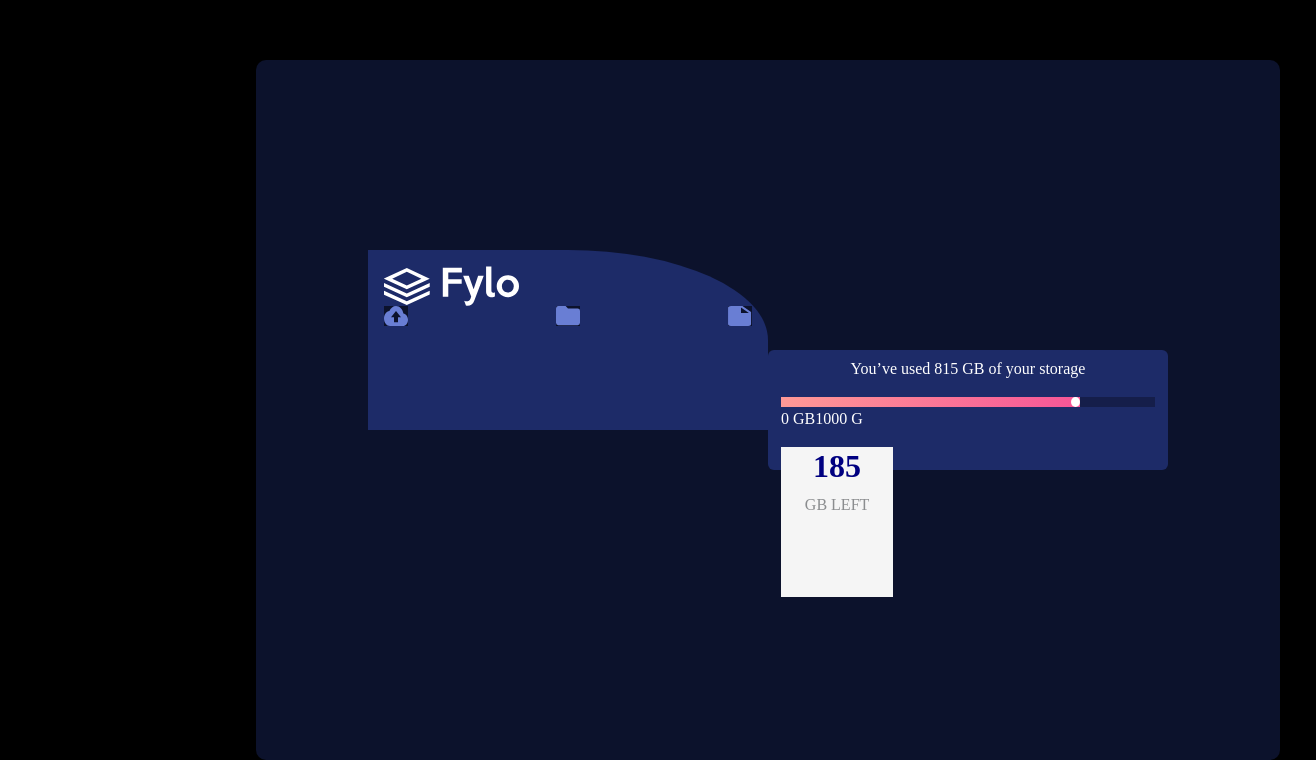
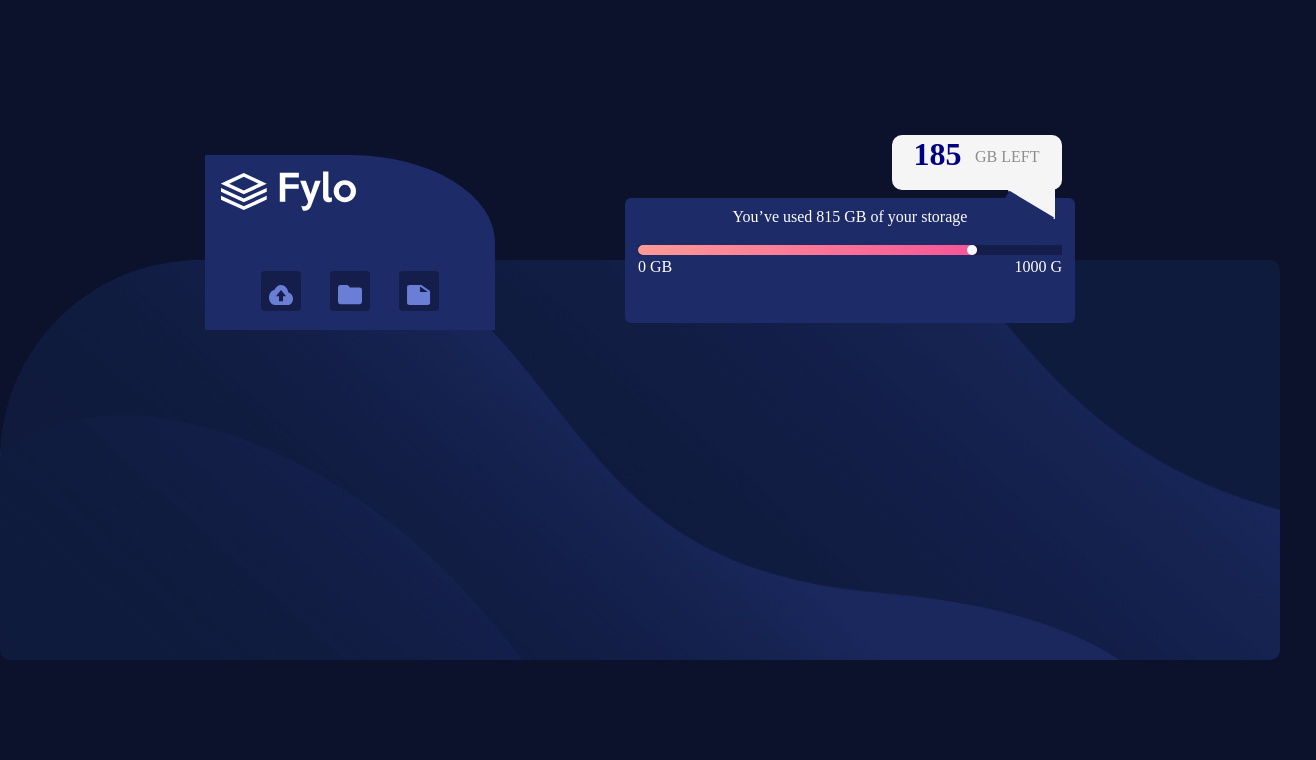
Before and after one commit to France1791/SBA_326, a plain HTML site: page index.html in a window 1280 px wide. Shown: the part 140-900 px from the top of the page, 1316 px wide, since content can reach past the window. After the commit the page ends 800 px from the top, so only its background shows below. Drawn offline with nearby package versions, Linux system fonts and the light colour scheme.

Commit message:
final work done

```diff
--- a/index.html
+++ b/index.html
@@ -23,7 +23,7 @@
     <div class="ctn1" id="ctn1">
        <div class="card" id="card">
         <div class="card-body" id="card-body">
-          <div class="imges-ctn">
+          <div class="images-ctn">
             <div class="logo">
               <img src=/images/logo.svg alt="logo">
             </div>
@@ -65,7 +65,9 @@
   <div class="gb-left">
     <div class="gb">
       <h2 id="cent"><strong>185</strong></h2>
-      <p  class="text-body-tertiary"id="cent2">GB LEFT</p>
+      <p  class="text-body-tertiary" id="cent2">GB LEFT</p>
+      <p class="box-shape1"></p>
+      <p class="box-shape2"></p>
 
     </div>
     </div>
--- a/styles.css
+++ b/styles.css
@@ -2,7 +2,7 @@
  @media only screen and (max-width: 600px) {
 
   #body{
-    /* background-color: #0c122c; */
+     background-color: #0c122c;
      background-image: url("/images/bg-mobile.png");
 
   }
@@ -75,6 +75,7 @@
 
 }
 .try{
+  border-radius: 10px;
   height: 10px;
   width:80%;
   background-image: linear-gradient(to left, #f65597, #ff9a96);
@@ -143,7 +144,7 @@
 @media only screen and (min-width: 992px) {
 
 #body{
-   background-color: black;
+   background-color:#0c122c;
 
 }
 
@@ -152,41 +153,68 @@
   font-family: "(https://fonts.google.com/specimen/Raleway)";
   color: navy;
   margin-left: 19Spx;
-  height: 150px;
-  width: 30%;
+  height: 55px;
+  width: 40%;
+  bottom: 90%;
+  border-radius: 10px;
 }
 .big-ctn{
 
    font-family: "(https://fonts.google.com/specimen/Figtree)";
-   background-color: #0c122c;
+   background-image : url("/bg-desktop.png");
+   background-repeat: no-repeat;
+   background-size: cover;
    display:flex;
   justify-content: center;
   align-items: center;
   border-radius: 10px;
   flex-direction: row;
-  width: 80%;
-  height: 700px;;
+  width: 100%;
+  height: 400px;
   position: absolute;
-  top: 25%;
-  left: 20%;
+  top: 50%;
 }
 .icons{
     display: flex;
-  flex-direction: row;
     justify-content: space-between;
+    padding: 40px;
+    position: relative;
+    top: 20px;
+
+
+
 
 }
 
+.images-ctn{
+  display:flex;
+  flex-direction: column;
+  justify-content: center;
+
+}
+
+.img-ctn{
+  height: 40px;
+  width: 40px;
+  border-radius: 10%;
+   background-color: #151e4a;
+   display: flex;
+  flex-direction: column;
+  justify-content: center;
+}
+
   .ctn1{
-  width: 400px;
+   width: 420px;
   height: 320px;
 }
   #btn{
   font-family: "(https://fonts.google.com/specimen/Raleway)";
   color: white;
   position: relative;
-  width: 400px;
-  height: 120px;
+  width: 450px;
+  height: 125px;
+  position: relative;
+  bottom: 200px;
   background-color: #1d2b68;
 }
 
@@ -196,8 +224,11 @@
 #card-body{
   background-color:#1d2b68;
   border-top-right-radius: 50%;
-   width: 100%;
-  height: 320px;
+   /* width: 100%;  */
+   width: 290px;
+  height: 175px;
+  position: absolute;
+  bottom: 150px;
 
    font-family: "(https://fonts.google.com/specimen/Figtree)";
  }
@@ -210,28 +241,18 @@
 
 }
 
- #img{
-  width: 100%;
-  height: 60%;
-  position: absolute;
-  z-index: -3;
-  bottom: 0;
-}
-
-.img-ctn{
-  display: flex;
-  flex-direction: column;
-  justify-content: center;
-}
 
 .note{
   display: flex;
   flex-direction: row;
-  justify-content: space-between`;
+  justify-content: space-between;
 }
 
 .img{
-  background-color: #0c122c;
+  position: relative;
+    left: 20%;
+    top: 10%
+
 }
 
 .bar{
@@ -244,6 +265,7 @@
 .try{
   height: 10px;
   width:80%;
+  border-radius: 10px;
   background-image: linear-gradient(to left, #f65597, #ff9a96);
 
 }
@@ -255,4 +277,43 @@
   width: 3%;
   float: right;
 }
+.box-shape1{
+  position: absolute;
+  top: 40px;
+  left: 26.5%;
+  z-index: 0;
+  border-bottom-left-radius: 100%;
+  border-bottom: 0px;
+  height: 80%;
+  width: 50px;
+  background-color: #f5f5f5;
+
   }
+
+  .box-shape2{
+      position: absolute;
+  top: 67px;
+  left: 25%;
+  background-color: #1d2b68;
+  height: 55%;
+  width: 52px;
+  transform: rotate(31deg);
+  }
+
+  .gb-left{
+    position: relative;
+    bottom: 160px;
+    left: 60%;
+
+  }
+
+  #cent{
+    position: absolute;
+    left: 5%;
+  }
+  #cent2{
+    position: relative;
+    right: -30px;
+    top: 10px;
+  }
+}
```
Lines whose indentation alone changed are shown as unchanged.
